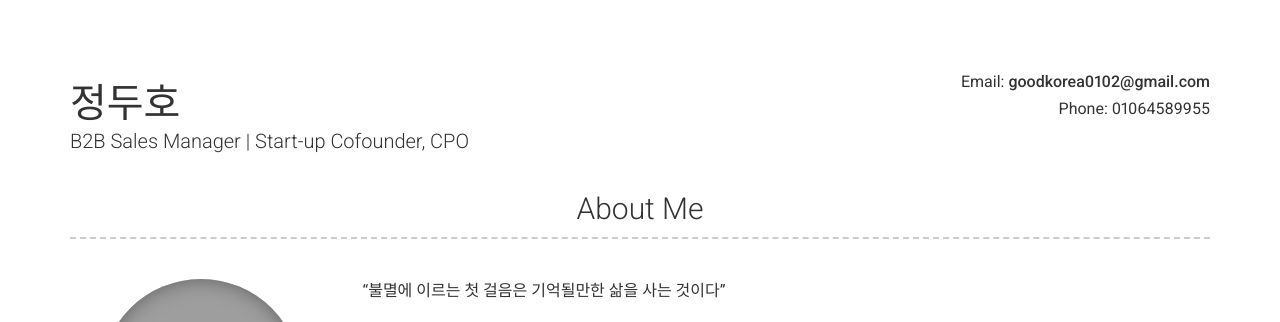
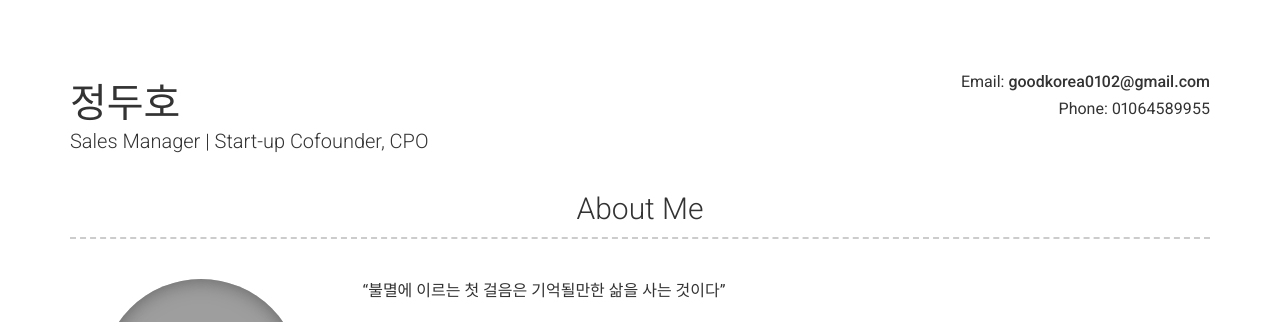
Before and after one commit to ZechariahJung/resume, a Jekyll site: the page built from index.md, in a window 1280 px wide and 900 px high. Shown: the top 322 px of the window. Built offline with Jekyll 4.4.1, drawn with Linux system fonts in a browser that asks for light colours; nearby versions of some CDN libraries; grey boxes are pictures that could not be loaded.

Commit message:
[원하는 메시지 ex - update config.yml]

```diff
--- a/_config.yml
+++ b/_config.yml
@@ -7,7 +7,7 @@ version: 2
 
 # Personal info
 name: 정두호
-title: B2B Sales Manager | Start-up Cofounder, CPO
+title: Sales Manager | Start-up Cofounder, CPO
 email: goodkorea0102@gmail.com
 # email_title: Email (Email title override)
 phone: 01064589955
```
